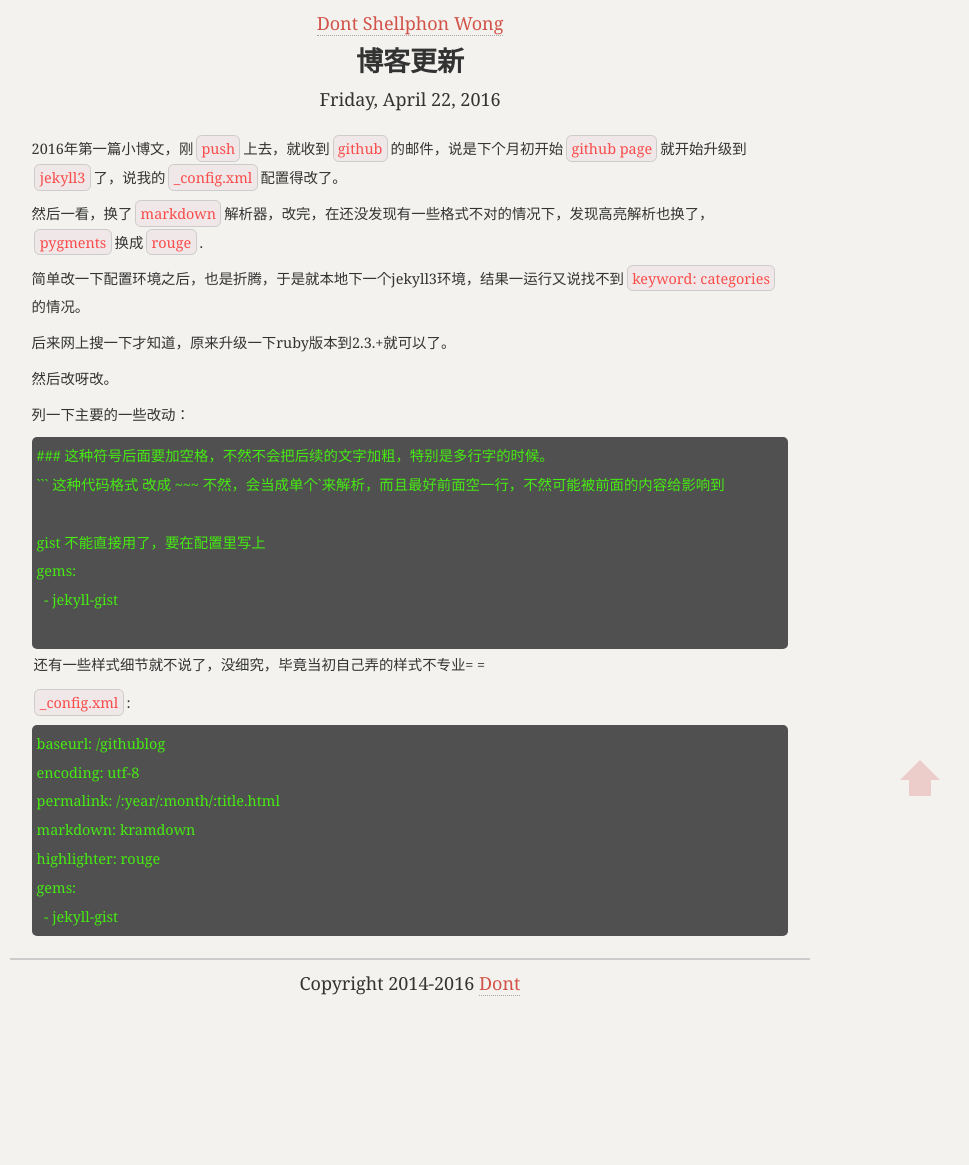
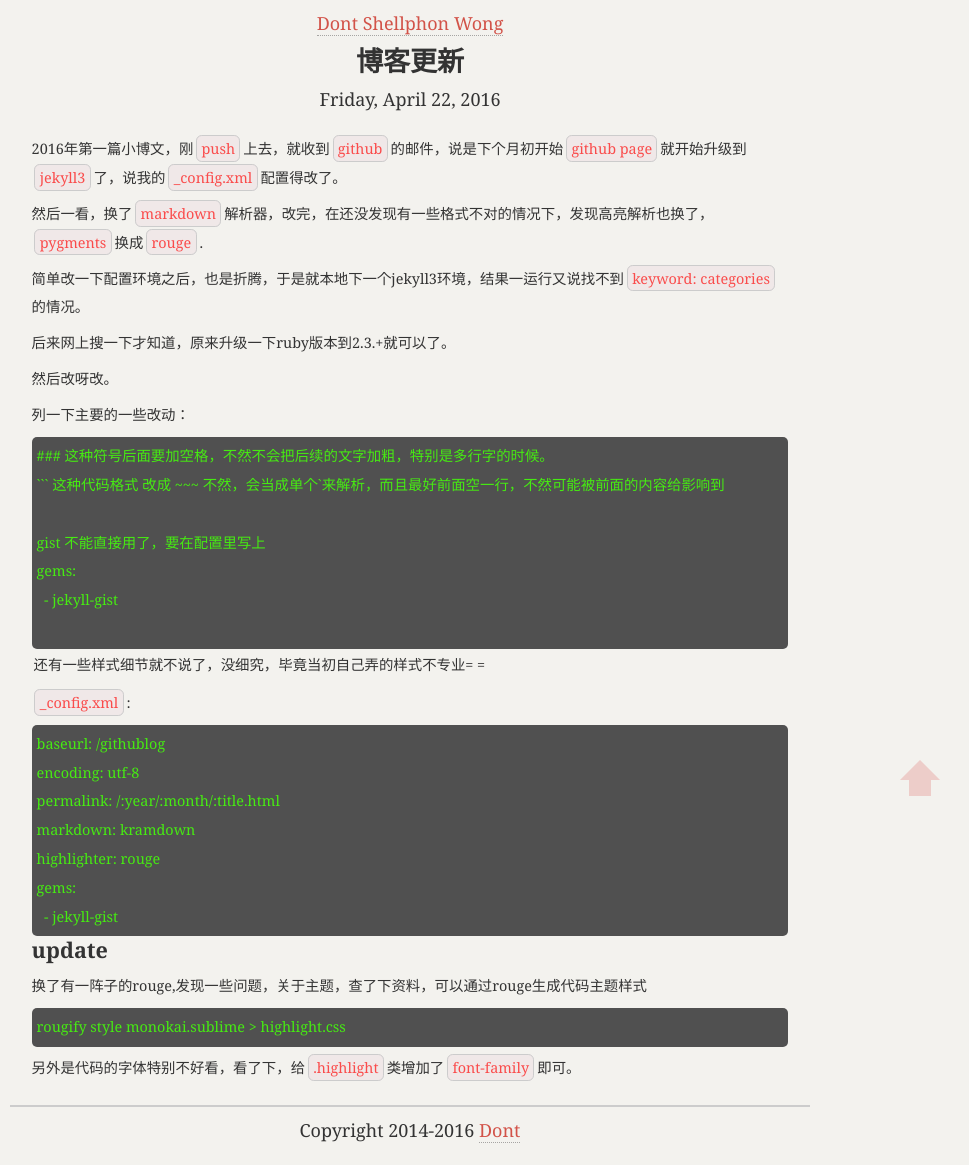
Before and after one commit to shellphon/githublog, a Jekyll site: the page built from _posts/2016-04-22-githublogupdate.md, in a window 1280 px wide. Shown: the whole page, without its empty margins (230-1199 px from the left). Built offline with Jekyll 4.4.1, drawn with Linux system fonts in a browser that asks for light colours; comment, search, counter and statistics services are not loaded; before the commit the page ends 1018 px from its top, so only the background shows below that.

Commit message:
posts add

```diff
--- a/_posts/2016-04-22-githublogupdate.md
+++ b/_posts/2016-04-22-githublogupdate.md
@@ -39,3 +39,14 @@ highlighter: rouge
 gems:
   - jekyll-gist
 ~~~
+
+update
+-
+
+换了有一阵子的rouge,发现一些问题，关于主题，查了下资料，可以通过rouge生成代码主题样式
+
+~~~
+rougify style monokai.sublime > highlight.css
+~~~
+
+另外是代码的字体特别不好看，看了下，给`.highlight`类增加了`font-family`即可。
```
